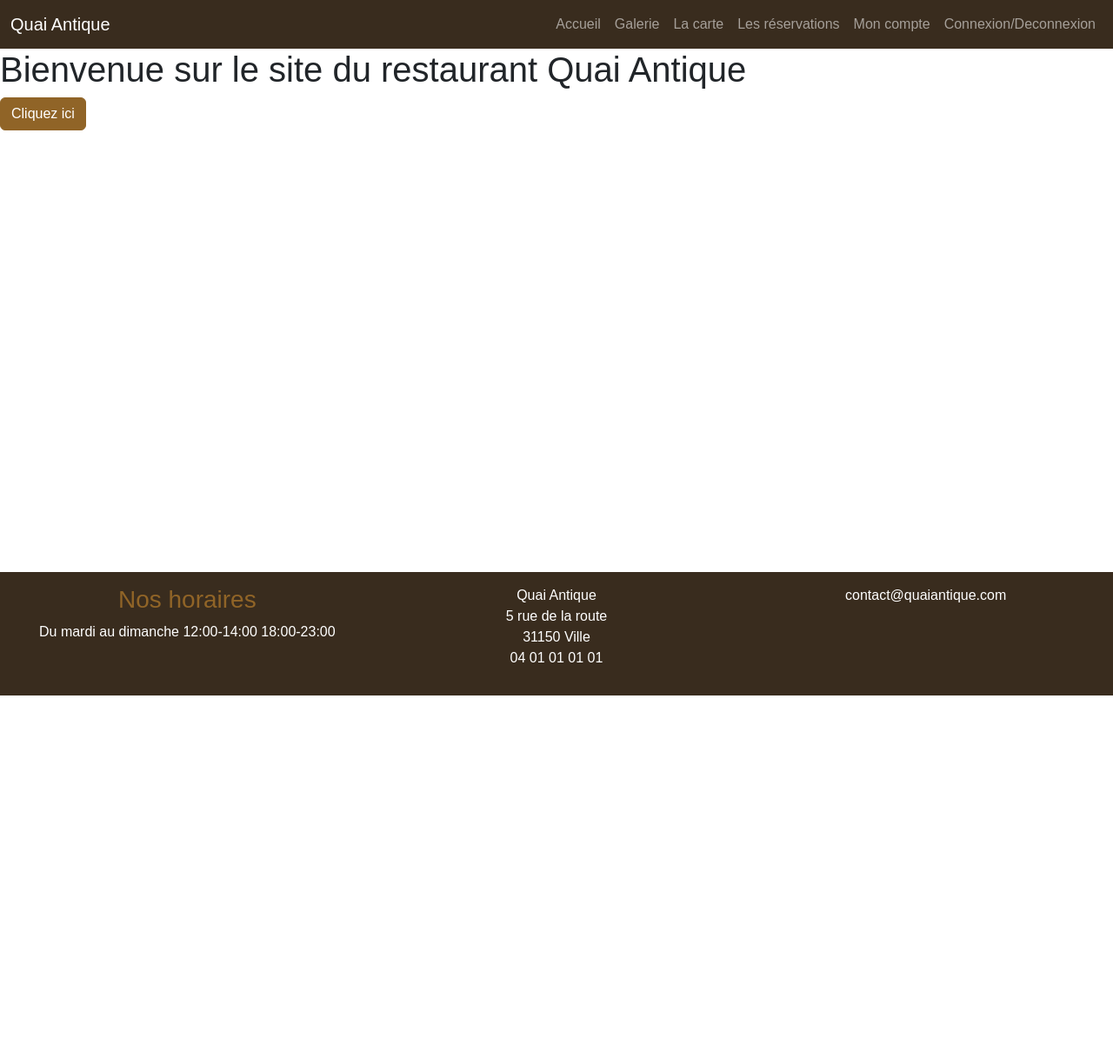
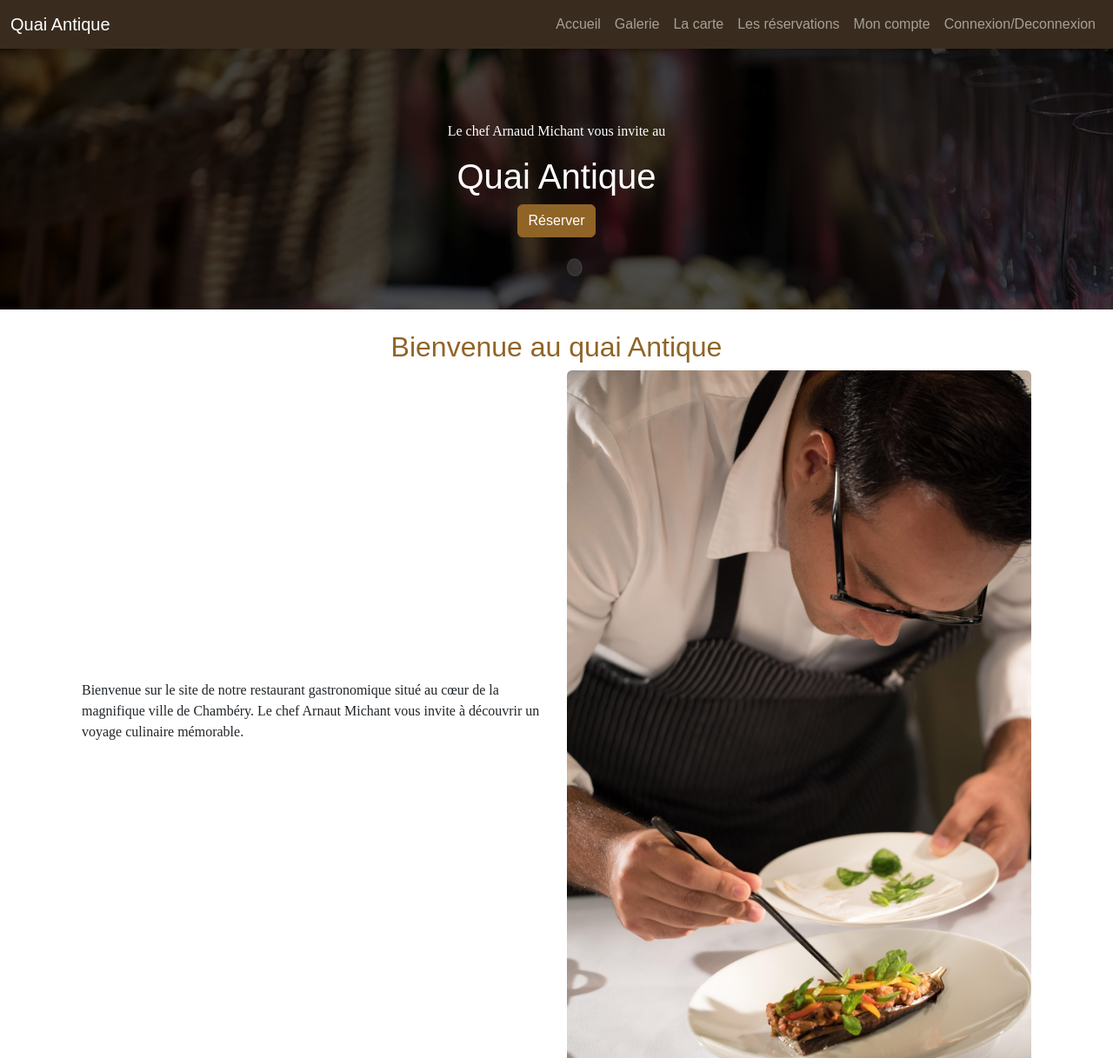
Before and after one commit to Benjamin-Allegre/quaiAntiqueRestaurantFront, a website with bundled scripts: page index.html in a window 1280 px wide. Shown: the top 1217 px of the page at 87% size. Before the commit the page ends 800 px from the top, so only its background shows below. Built offline with nearby package versions, Linux system fonts and the light colour scheme; files whose address does not match are found by name; a web font is replaced by a local one.

Commit message:
finish home page

```diff
--- a/pages/home.html
+++ b/pages/home.html
@@ -1,3 +1,63 @@
-<h1>Bienvenue sur le site du restaurant Quai Antique</h1>
-
-<button class="btn btn-primary">Cliquez ici</button>
+<div class="hero-scene text-center text-white">
+    <div class="hero-scene-content">
+        <p>Le chef Arnaud Michant vous invite au</p>
+        <h1>Quai Antique</h1>
+        <button class="btn btn-primary">Réserver</button>
+    </div>
+</div>
+<section>
+    <article>
+        <div class="container p-4">
+            <h2 class="text-center text-primary">Bienvenue au quai Antique</h2>
+            <div class="row row-cols-2 align-items-center">
+                <div class="col">
+                    <p class="text-justify">
+                        Bienvenue sur le site de notre restaurant gastronomique situé au cœur de la magnifique ville de Chambéry. Le chef Arnaut Michant vous invite à découvrir un voyage culinaire mémorable.
+                    </p>
+                </div>
+                <div class="col">
+                    <img class="w-100 rounded" src="../images/chef.jpg" height-max="300"/>
+                </div>
+            </div>
+            <div class="text-center pt-4">
+                <a href="#" class="btn btn-primary">Nos menus</a>
+            </div>
+        </div>
+    </article>
+    <article class="bg-black text-white">
+        <div class="container p-4">
+            <h2 class="text-center text-primary">Des produits frais</h2>
+            <div class="row row-cols-2 align-items-center">
+                <div class="col">
+                    <img class="w-100 rounded" src="../images/saumon.jpg" height-max="300"/>
+                </div>
+                <div class="col">
+                    <p class="text-justify">
+                        Découvrez la richesse des saveurs avec nos plats élaborés à partir de produits frais et de saison, cueillis localement.
+                    </p>
+                </div>
+            </div>
+            <div class="text-center pt-4">
+                <a href="/galerie" class="btn btn-primary">Voir la galerie</a>
+            </div>
+        </div>
+    </article>
+    <article>
+        <div class="container p-4">
+            <h2 class="text-center text-primary">Réservation en ligne</h2>
+            <div class="row row-cols-2 align-items-center">
+                <div class="col">
+                    <p class="text-justify">
+                        Vous pouvez directement réserver votre table suc ce site ! Il suffit de cliquez sur le bouton ci-dessous.
+                    </p>
+                </div>
+                <div class="col">
+                    <img class="w-100 rounded" src="../images/plat.jpg"/>
+                </div>
+            </div>
+            <div class="text-center pt-4">
+                <a href="#" class="btn btn-primary">Réserver</a>
+            </div>
+        </div>
+    </article>
+</section>
--- a/scss/main.scss
+++ b/scss/main.scss
@@ -9,9 +9,46 @@
 main {
     margin-bottom: 250px;
 }
+
 footer.footer {
     padding: 15px;
     position: absolute;
     bottom: 0;
     width: 100%;
 }
+
+p {
+    font-family: $font-family-serif;
+
+}
+
+.hero-scene{
+    position: relative;
+    &::before{
+        content:"";
+        position: absolute;
+        top:0;
+        left:0;
+        width:100%;
+        height:100%;
+        background-image: url(../images/FondHeroScene.jpg);
+        background-size: cover;
+        filter: brightness(0.3);
+    }
+
+    *{
+        //Positionner les éléments devant le ::before
+        position:relative;
+    }
+
+    .hero-scene-content{
+        height: 300px;
+        display: flex;
+        flex-direction: column;
+        align-items: center;
+        justify-content: center;
+    }
+}
+.text-justify {
+    text-align: justify;
+}
```
Also changed, not shown: images/FondHeroScene.jpg (added), images/chef.jpg (added), images/dessert.jpg (added), images/plat.jpg (added), images/poisson.jpg (added), images/saumon.jpg (added), images/viande.jpg (added), scss/main.css, 1 other file.
